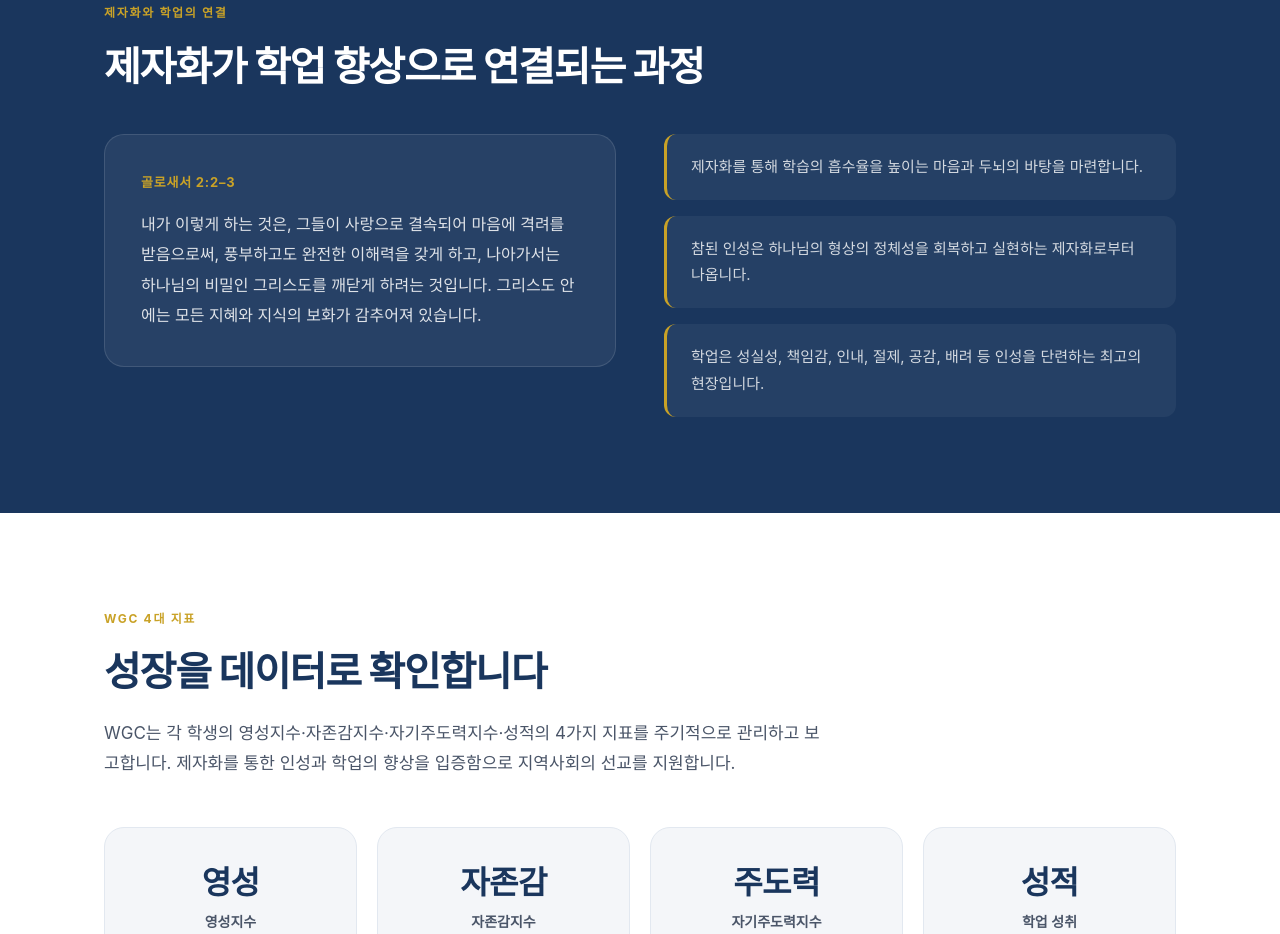
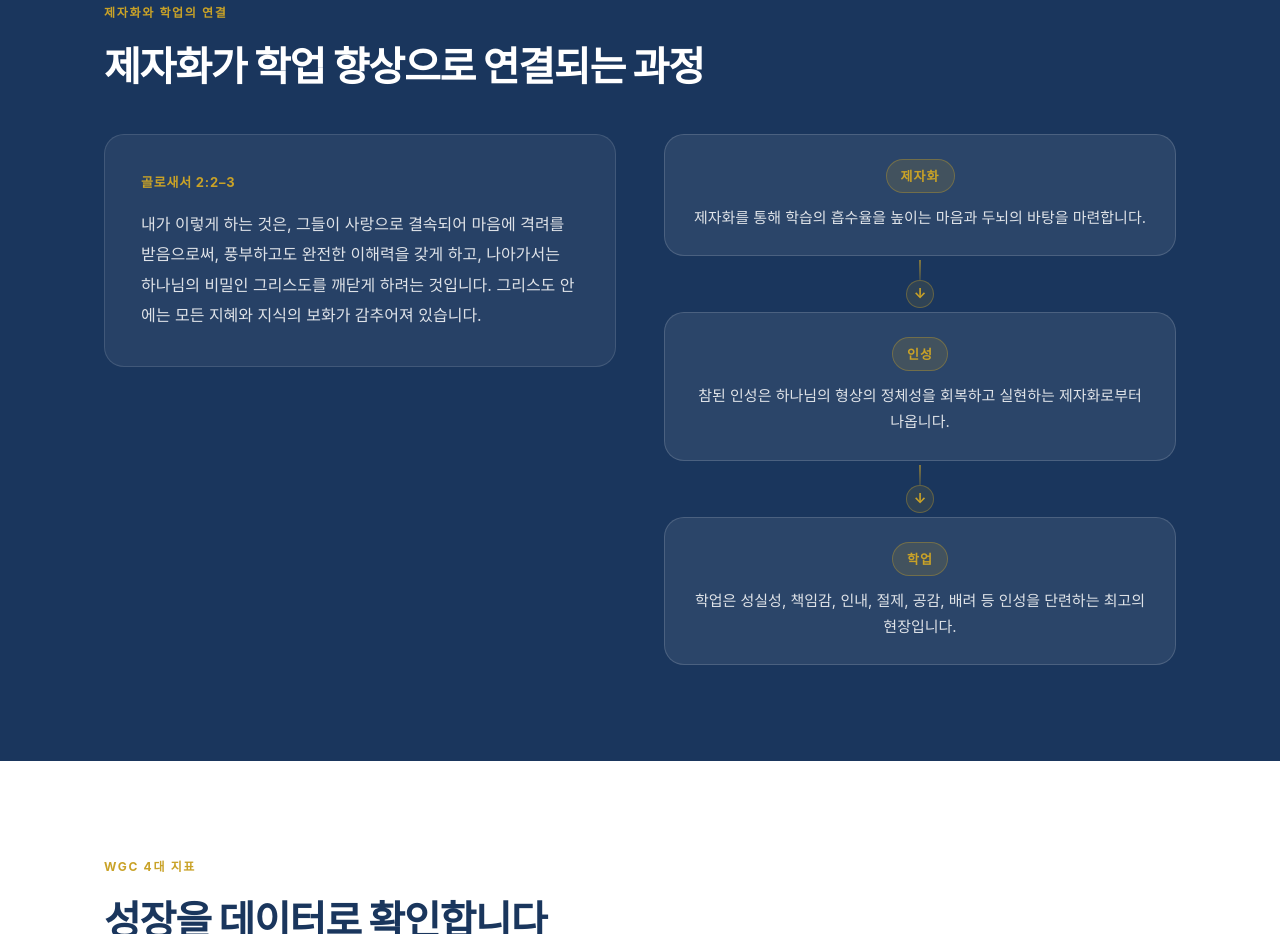
Before and after one commit to hssonoflord/next-generation-dev-institute, a website: page index.html in a window 1280 px wide. Shown: the part 2253-3187 px from the top of the page. Drawn offline with Linux system fonts and the light colour scheme; a web font is replaced by a local one.

Commit message:
제자화-학업 연결 섹션을 세로 플로우차트로 변경
골로새서 구절은 유지하고 제자화·인성·학업 단계를 화살표로 연결.

```diff
--- a/content/site-content.js
+++ b/content/site-content.js
@@ -80,10 +80,19 @@ const SITE_CONTENT = {
       reference: "골로새서 2:2–3",
       text: "내가 이렇게 하는 것은, 그들이 사랑으로 결속되어 마음에 격려를 받음으로써, 풍부하고도 완전한 이해력을 갖게 하고, 나아가서는 하나님의 비밀인 그리스도를 깨닫게 하려는 것입니다. 그리스도 안에는 모든 지혜와 지식의 보화가 감추어져 있습니다.",
     },
-    points: [
-      "제자화를 통해 학습의 흡수율을 높이는 마음과 두뇌의 바탕을 마련합니다.",
-      "참된 인성은 하나님의 형상의 정체성을 회복하고 실현하는 제자화로부터 나옵니다.",
-      "학업은 성실성, 책임감, 인내, 절제, 공감, 배려 등 인성을 단련하는 최고의 현장입니다.",
+    steps: [
+      {
+        label: "제자화",
+        text: "제자화를 통해 학습의 흡수율을 높이는 마음과 두뇌의 바탕을 마련합니다.",
+      },
+      {
+        label: "인성",
+        text: "참된 인성은 하나님의 형상의 정체성을 회복하고 실현하는 제자화로부터 나옵니다.",
+      },
+      {
+        label: "학업",
+        text: "학업은 성실성, 책임감, 인내, 절제, 공감, 배려 등 인성을 단련하는 최고의 현장입니다.",
+      },
     ],
   },
 
--- a/css/style.css
+++ b/css/style.css
@@ -602,21 +602,81 @@ button {
   font-weight: 400;
 }
 
-.connection-points {
+.connection-flow {
   display: flex;
   flex-direction: column;
-  gap: 16px;
+  align-items: center;
 }
 
-.connection-point {
+.flow-step {
+  width: 100%;
+}
+
+.flow-step__node {
+  background: rgba(255, 255, 255, 0.08);
+  border: 1px solid rgba(255, 255, 255, 0.15);
+  border-radius: var(--radius-lg);
+  padding: 24px 28px;
+  text-align: center;
+  transition: background var(--transition), border-color var(--transition);
+}
+
+.flow-step__node:hover {
+  background: rgba(255, 255, 255, 0.12);
+  border-color: rgba(201, 162, 39, 0.4);
+}
+
+.flow-step__label {
+  display: inline-block;
+  font-size: 13px;
+  font-weight: 800;
+  letter-spacing: 0.08em;
+  text-transform: uppercase;
+  color: var(--color-accent);
+  background: rgba(201, 162, 39, 0.15);
+  border: 1px solid rgba(201, 162, 39, 0.35);
+  padding: 5px 14px;
+  border-radius: 999px;
+  margin-bottom: 12px;
+}
+
+.flow-step__text {
   font-size: 15px;
   line-height: 1.75;
-  color: rgba(255, 255, 255, 0.8);
-  padding: 20px 24px;
-  background: rgba(255, 255, 255, 0.05);
-  border-radius: var(--radius);
-  border-left: 3px solid var(--color-accent);
-  position: relative;
+  color: rgba(255, 255, 255, 0.85);
+}
+
+.flow-connector {
+  display: flex;
+  flex-direction: column;
+  align-items: center;
+  padding: 4px 0;
+}
+
+.flow-connector__line {
+  display: block;
+  width: 2px;
+  height: 20px;
+  background: linear-gradient(
+    to bottom,
+    rgba(201, 162, 39, 0.6),
+    rgba(201, 162, 39, 0.2)
+  );
+}
+
+.flow-connector__arrow {
+  display: flex;
+  align-items: center;
+  justify-content: center;
+  width: 28px;
+  height: 28px;
+  font-size: 14px;
+  font-weight: 700;
+  color: var(--color-accent);
+  background: rgba(201, 162, 39, 0.12);
+  border: 1px solid rgba(201, 162, 39, 0.35);
+  border-radius: 50%;
+  line-height: 1;
 }
 
 /* ── Indicators ── */
--- a/index.html
+++ b/index.html
@@ -78,7 +78,7 @@
           <h2 class="section-title" id="connection-heading"></h2>
           <div class="connection-layout">
             <div class="connection-scripture" id="connection-scripture"></div>
-            <ul class="connection-points" id="connection-points"></ul>
+            <div class="connection-flow" id="connection-flow"></div>
           </div>
         </div>
       </section>
--- a/js/main.js
+++ b/js/main.js
@@ -181,10 +181,24 @@ function renderHomePage() {
     `;
   }
 
-  const connectionPoints = document.getElementById("connection-points");
-  if (connectionPoints) {
-    connectionPoints.innerHTML = connection.points
-      .map((point) => `<li class="connection-point">${point}</li>`)
+  const connectionFlow = document.getElementById("connection-flow");
+  if (connectionFlow) {
+    connectionFlow.innerHTML = connection.steps
+      .map((step, i) => {
+        const connector =
+          i < connection.steps.length - 1
+            ? `<div class="flow-connector" aria-hidden="true"><span class="flow-connector__line"></span><span class="flow-connector__arrow">↓</span></div>`
+            : "";
+        return `
+          <div class="flow-step">
+            <div class="flow-step__node">
+              <span class="flow-step__label">${step.label}</span>
+              <p class="flow-step__text">${step.text}</p>
+            </div>
+          </div>
+          ${connector}
+        `;
+      })
       .join("");
   }
 
```
